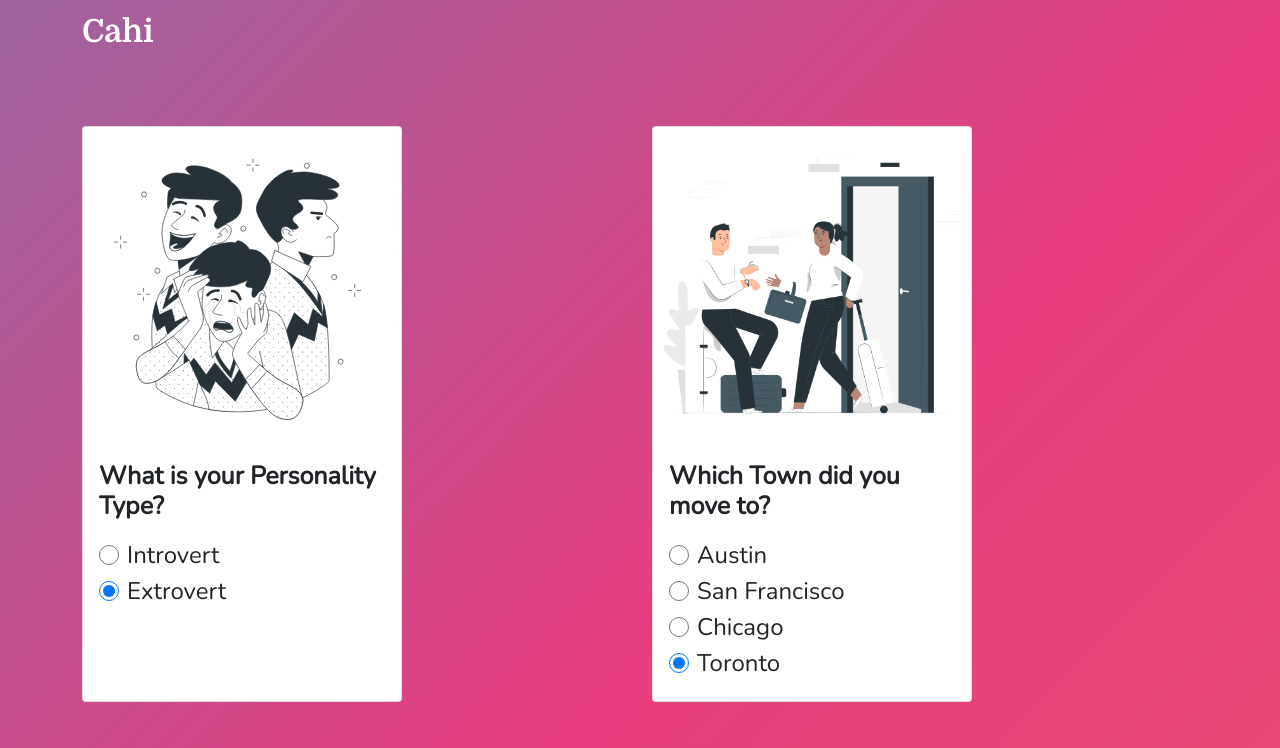
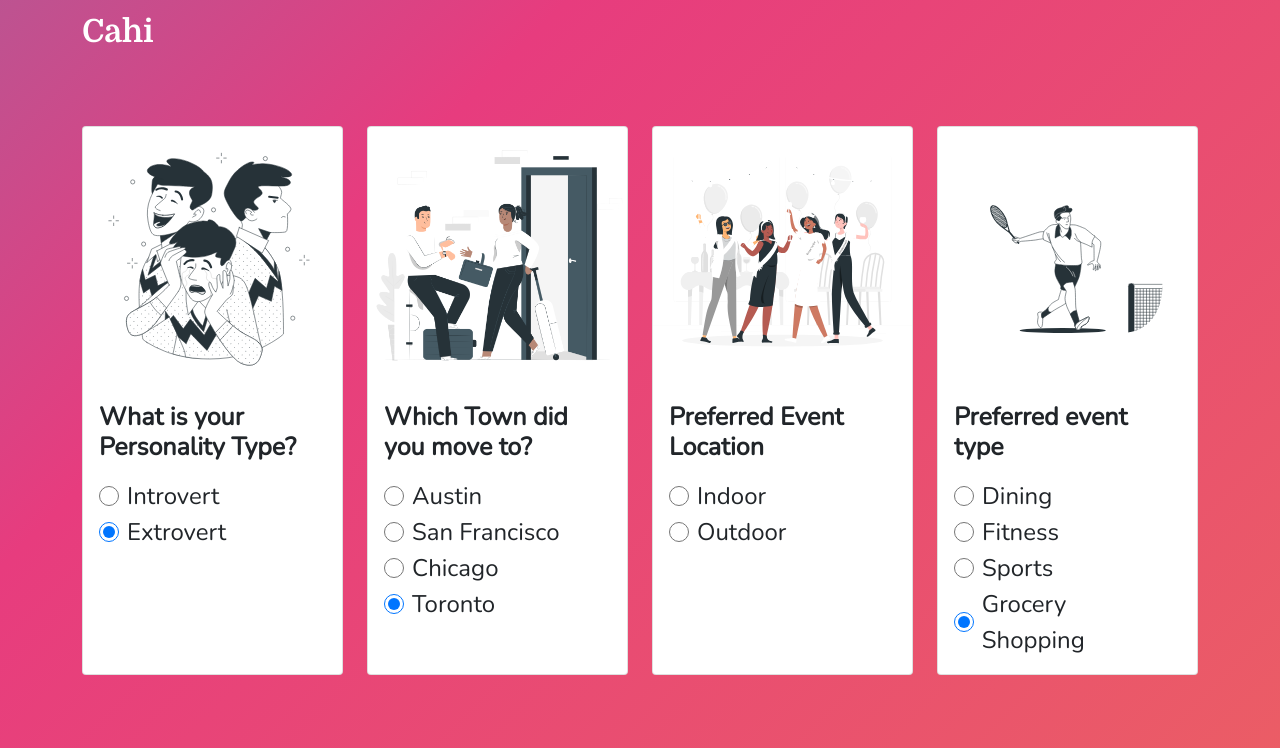
Before and after one commit to Parvez1993/cohi, a React (Create React App) app: page /survey in a window 1280 px wide. Shown: the top 748 px of the page. Built offline with nearby package versions, Linux system fonts and the light colour scheme.

Commit message:
survey form

```diff
--- a/src/pages/Questionaries.js
+++ b/src/pages/Questionaries.js
@@ -9,9 +9,8 @@ function Questionaries() {
   return (
     <Container>
       <Row>
-        <Col lg={6} md={6} sm={12} xs={12} className="my-4">
-          <div classNameName="d-flex justify-content-around">
-            <Card style={{ width: "20rem", height: "36rem" }}>
+        <Col sm={12} md={6} lg={3} className="my-4">
+          <Card style={{ height: "100%" }}>
             <Card.Img variant="top" src={personality} alt="img" />
             <Card.Body>
               <Card.Title>
@@ -30,12 +29,10 @@ function Questionaries() {
               </div>
             </Card.Body>
           </Card>
-          </div>
         </Col>
 
-        <Col lg={6} md={6} sm={12} xs={12} className="my-4">
-          <div classNameName="d-flex justify-content-around">
-            <Card style={{ width: "20rem", height: "36rem" }}>
+        <Col sm={12} md={6} lg={3} className="my-4">
+          <Card style={{ height: "100%" }}>
             <Card.Img variant="top" src={location} alt="img" />
             <Card.Body>
               <Card.Title>
@@ -44,9 +41,6 @@ function Questionaries() {
                   Which Town did you move to?
                 </p>
               </Card.Title>
-                <Row>
-                  <Col lg="6"></Col>
-                </Row>
               <div className="radio d-flex align-items-center">
                 <input type="radio" name="town" defaultChecked />
                 <label className="mx-2 fs-4">Austin</label>
@@ -65,12 +59,10 @@ function Questionaries() {
               </div>
             </Card.Body>
           </Card>
-          </div>
         </Col>
 
-        <Col lg={6} md={6} sm={12} xs={12} className="my-4">
-          <div classNameName="d-flex justify-content-around">
-            <Card style={{ width: "20rem", height: "36rem" }}>
+        <Col sm={12} md={6} lg={3} className="my-4">
+          <Card style={{ height: "100%" }}>
             <Card.Img variant="top" src={event} alt="img" />
             <Card.Body>
               <Card.Title>
@@ -89,12 +81,10 @@ function Questionaries() {
               </div>
             </Card.Body>
           </Card>
-          </div>
         </Col>
 
-        <Col lg={6} md={6} sm={12} xs={12} className="my-4">
-          <div classNameName="d-flex justify-content-around">
-            <Card style={{ width: "20rem", height: "36rem" }}>
+        <Col sm={12} md={6} lg={3} className="my-4">
+          <Card style={{ height: "100%" }}>
             <Card.Img variant="top" src={eventType} alt="img" />
             <Card.Body>
               <Card.Title>
@@ -103,9 +93,7 @@ function Questionaries() {
                   Preferred event type
                 </p>
               </Card.Title>
-                <Row>
-                  <Col lg="6"></Col>
-                </Row>
+
               <div className="radio d-flex align-items-center">
                 <input type="radio" name="eventType" defaultChecked />
                 <label className="mx-2 fs-4">Dining</label>
@@ -124,7 +112,6 @@ function Questionaries() {
               </div>
             </Card.Body>
           </Card>
-          </div>
         </Col>
       </Row>
     </Container>
```
Lines whose indentation alone changed are shown as unchanged.
